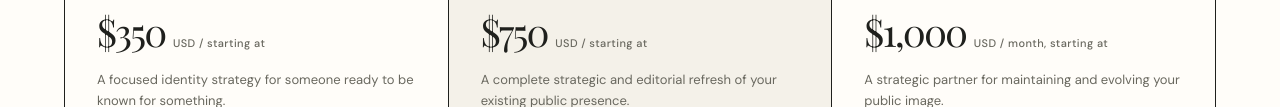
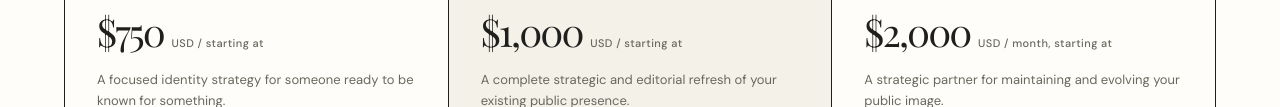
Before and after one commit to mantoniodelgallego-hue/ruleta-sabbag, a plain HTML site: page london-berry-brand-studio/index.html in a window 1280 px wide. Shown: the part 6049-6156 px from the top of the page. Drawn offline with nearby package versions, Linux system fonts and the light colour scheme; a web font is replaced by a local one.

Commit message:
Update personal brand package prices to $750, $1000, and $2000 monthly

```diff
--- a/london-berry-brand-studio/index.html
+++ b/london-berry-brand-studio/index.html
@@ -378,7 +378,7 @@
           <article class="package" data-reveal>
             <div class="cap"><span>01 / Strategy</span></div>
             <h3>The Brand<br>Blueprint</h3>
-            <div class="price">$350 <small>USD / starting at</small></div>
+            <div class="price">$750 <small>USD / starting at</small></div>
             <p>A focused identity strategy for someone ready to be known for something.</p>
             <ul><li>Brand discovery session</li><li>Positioning & reputation direction</li><li>Voice & messaging guidelines</li><li>Visual direction board</li><li>30-day editorial direction</li></ul>
             <a class="text-link" href="mailto:berrylondon579@gmail.com?subject=Personal%20Brand%20Inquiry" aria-label="Enquire about The Brand Blueprint via email">Enquire by email ↗</a>
@@ -386,7 +386,7 @@
           <article class="package featured" data-reveal>
             <div class="cap"><span>02 / Reinvention</span><span>Most comprehensive project</span></div>
             <h3>The Image<br>Refresh</h3>
-            <div class="price">$750 <small>USD / starting at</small></div>
+            <div class="price">$1,000 <small>USD / starting at</small></div>
             <p>A complete strategic and editorial refresh of your existing public presence.</p>
             <ul><li>Everything in The Brand Blueprint</li><li>Social profile & biography rewrite</li><li>Six ghostwritten sample posts</li><li>Personal visual identity guide</li><li>Launch & implementation plan</li></ul>
             <a class="text-link" href="mailto:berrylondon579@gmail.com?subject=Personal%20Brand%20Inquiry" aria-label="Enquire about The Image Refresh via email">Enquire by email ↗</a>
@@ -394,7 +394,7 @@
           <article class="package" data-reveal>
             <div class="cap"><span>03 / Partnership</span></div>
             <h3>Ongoing Brand<br>Direction</h3>
-            <div class="price">$1,000 <small>USD / month, starting at</small></div>
+            <div class="price">$2,000 <small>USD / month, starting at</small></div>
             <p>A strategic partner for maintaining and evolving your public image.</p>
             <ul><li>Monthly editorial strategy</li><li>Eight ghostwritten posts per month</li><li>Messaging & positioning guidance</li><li>One monthly review call</li><li>Ongoing brand consistency</li></ul>
             <a class="text-link" href="mailto:berrylondon579@gmail.com?subject=Personal%20Brand%20Inquiry" aria-label="Enquire about Ongoing Brand Direction via email">Enquire by email ↗</a>
```
